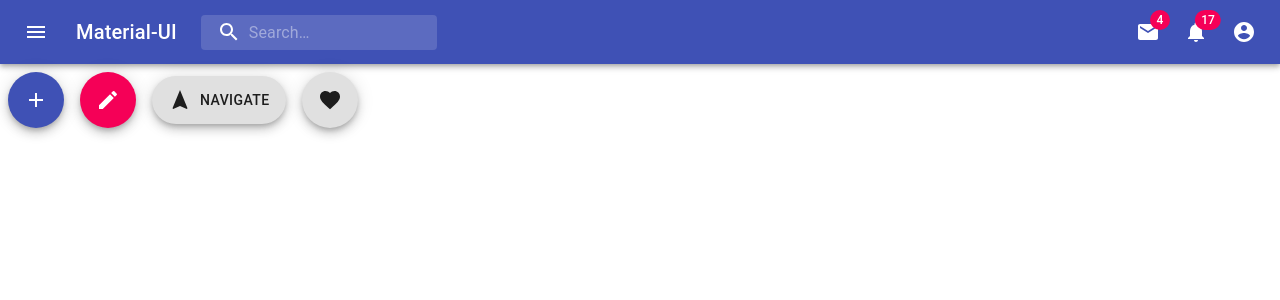
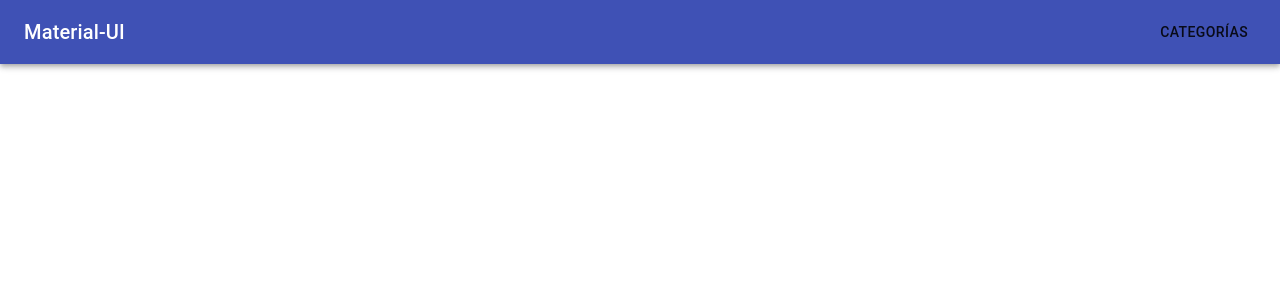
Before and after one commit to ignaciofeito/pampa-wines, a React (Create React App) app: page / in a window 1280 px wide. Shown: the top 300 px of the page. Built offline with nearby package versions, Linux system fonts and the light colour scheme.

Commit message:
Agregada la AppBar

```diff
--- a/src/App.js
+++ b/src/App.js
@@ -5,8 +5,9 @@ import Buttons from './components/Buttons/Buttons'
 const App = props => {
 
   return <>
+
     <NavBar />
-    <Buttons />
+
   </>
 }
 
--- a/src/components/NavBar/NavBar.js
+++ b/src/components/NavBar/NavBar.js
@@ -1,232 +1,66 @@
 import React from 'react';
-import { fade, makeStyles } from '@material-ui/core/styles';
 import AppBar from '@material-ui/core/AppBar';
 import Toolbar from '@material-ui/core/Toolbar';
-import IconButton from '@material-ui/core/IconButton';
 import Typography from '@material-ui/core/Typography';
-import InputBase from '@material-ui/core/InputBase';
-import Badge from '@material-ui/core/Badge';
+import { makeStyles } from '@material-ui/core/styles';
+import Button from '@material-ui/core/Button';
+import Menu from '@material-ui/core/Menu';
 import MenuItem from '@material-ui/core/MenuItem';
-import Menu from '@material-ui/core/Menu';
-import MenuIcon from '@material-ui/icons/Menu';
-import SearchIcon from '@material-ui/icons/Search';
-import AccountCircle from '@material-ui/icons/AccountCircle';
-import MailIcon from '@material-ui/icons/Mail';
-import NotificationsIcon from '@material-ui/icons/Notifications';
-import MoreIcon from '@material-ui/icons/MoreVert';
 
 const useStyles = makeStyles((theme) => ({
-  grow: {
+  root: {
     flexGrow: 1,
   },
   menuButton: {
     marginRight: theme.spacing(2),
   },
   title: {
+    flexGrow: 1,
     display: 'none',
     [theme.breakpoints.up('sm')]: {
       display: 'block',
     },
   },
-  search: {
-    position: 'relative',
-    borderRadius: theme.shape.borderRadius,
-    backgroundColor: fade(theme.palette.common.white, 0.15),
-    '&:hover': {
-      backgroundColor: fade(theme.palette.common.white, 0.25),
-    },
-    marginRight: theme.spacing(2),
-    marginLeft: 0,
-    width: '100%',
-    [theme.breakpoints.up('sm')]: {
-      marginLeft: theme.spacing(3),
-      width: 'auto',
-    },
-  },
-  searchIcon: {
-    padding: theme.spacing(0, 2),
-    height: '100%',
-    position: 'absolute',
-    pointerEvents: 'none',
-    display: 'flex',
-    alignItems: 'center',
-    justifyContent: 'center',
-  },
-  inputRoot: {
-    color: 'inherit',
-  },
-  inputInput: {
-    padding: theme.spacing(1, 1, 1, 0),
-    // vertical padding + font size from searchIcon
-    paddingLeft: `calc(1em + ${theme.spacing(4)}px)`,
-    transition: theme.transitions.create('width'),
-    width: '100%',
-    [theme.breakpoints.up('md')]: {
-      width: '20ch',
-    },
-  },
-  sectionDesktop: {
-    display: 'none',
-    [theme.breakpoints.up('md')]: {
-      display: 'flex',
-    },
-  },
-  sectionMobile: {
-    display: 'flex',
-    [theme.breakpoints.up('md')]: {
-      display: 'none',
-    },
-  },
 }));
 
-export default function PrimarySearchAppBar() {
+export default function SearchAppBar() {
   const classes = useStyles();
   const [anchorEl, setAnchorEl] = React.useState(null);
-  const [mobileMoreAnchorEl, setMobileMoreAnchorEl] = React.useState(null);
-
-  const isMenuOpen = Boolean(anchorEl);
-  const isMobileMenuOpen = Boolean(mobileMoreAnchorEl);
-
-  const handleProfileMenuOpen = (event) => {
+  const handleClick = (event) => {
     setAnchorEl(event.currentTarget);
   };
 
-  const handleMobileMenuClose = () => {
-    setMobileMoreAnchorEl(null);
+  const handleClose = () => {
+    setAnchorEl(null);
   };
-
-  const handleMenuClose = () => {
-    setAnchorEl(null);
-    handleMobileMenuClose();
-  };
-
-  const handleMobileMenuOpen = (event) => {
-    setMobileMoreAnchorEl(event.currentTarget);
-  };
-
-  const menuId = 'primary-search-account-menu';
-  const renderMenu = (
-    <Menu
-      anchorEl={anchorEl}
-      anchorOrigin={{ vertical: 'top', horizontal: 'right' }}
-      id={menuId}
-      keepMounted
-      transformOrigin={{ vertical: 'top', horizontal: 'right' }}
-      open={isMenuOpen}
-      onClose={handleMenuClose}
-    >
-      <MenuItem onClick={handleMenuClose}>Profile</MenuItem>
-      <MenuItem onClick={handleMenuClose}>My account</MenuItem>
-    </Menu>
-  );
-
-  const mobileMenuId = 'primary-search-account-menu-mobile';
-  const renderMobileMenu = (
-    <Menu
-      anchorEl={mobileMoreAnchorEl}
-      anchorOrigin={{ vertical: 'top', horizontal: 'right' }}
-      id={mobileMenuId}
-      keepMounted
-      transformOrigin={{ vertical: 'top', horizontal: 'right' }}
-      open={isMobileMenuOpen}
-      onClose={handleMobileMenuClose}
-    >
-      <MenuItem>
-        <IconButton aria-label="show 4 new mails" color="inherit">
-          <Badge badgeContent={4} color="secondary">
-            <MailIcon />
-          </Badge>
-        </IconButton>
-        <p>Messages</p>
-      </MenuItem>
-      <MenuItem>
-        <IconButton aria-label="show 11 new notifications" color="inherit">
-          <Badge badgeContent={11} color="secondary">
-            <NotificationsIcon />
-          </Badge>
-        </IconButton>
-        <p>Notifications</p>
-      </MenuItem>
-      <MenuItem onClick={handleProfileMenuOpen}>
-        <IconButton
-          aria-label="account of current user"
-          aria-controls="primary-search-account-menu"
-          aria-haspopup="true"
-          color="inherit"
-        >
-          <AccountCircle />
-        </IconButton>
-        <p>Profile</p>
-      </MenuItem>
-    </Menu>
-  );
-
   return (
-    <div className={classes.grow}>
+    <div className={classes.root}>
       <AppBar position="static">
         <Toolbar>
-          <IconButton
-            edge="start"
-            className={classes.menuButton}
-            color="inherit"
-            aria-label="open drawer"
-          >
-            <MenuIcon />
-          </IconButton>
           <Typography className={classes.title} variant="h6" noWrap>
             Material-UI
           </Typography>
-          <div className={classes.search}>
-            <div className={classes.searchIcon}>
-              <SearchIcon />
-            </div>
-            <InputBase
-              placeholder="Search…"
-              classes={{
-                root: classes.inputRoot,
-                input: classes.inputInput,
-              }}
-              inputProps={{ 'aria-label': 'search' }}
-            />
+          <div>
+            <Button aria-controls="simple-menu" aria-haspopup="true" onClick={handleClick}>
+              Categorías
+      </Button>
+            <Menu
+              id="simple-menu"
+              anchorEl={anchorEl}
+              keepMounted
+              open={Boolean(anchorEl)}
+              onClose={handleClose}
+            >
+              <MenuItem onClick={handleClose}>Guitarras</MenuItem>
+              <MenuItem onClick={handleClose}>Teclados</MenuItem>
+              <MenuItem onClick={handleClose}>Bajos</MenuItem>
+              <MenuItem onClick={handleClose}>Batería</MenuItem>
+              <MenuItem onClick={handleClose}>Amplificadores</MenuItem>
+            </Menu>
           </div>
-          <div className={classes.grow} />
-          <div className={classes.sectionDesktop}>
-            <IconButton aria-label="show 4 new mails" color="inherit">
-              <Badge badgeContent={4} color="secondary">
-                <MailIcon />
-              </Badge>
-            </IconButton>
-            <IconButton aria-label="show 17 new notifications" color="inherit">
-              <Badge badgeContent={17} color="secondary">
-                <NotificationsIcon />
-              </Badge>
-            </IconButton>
-            <IconButton
-              edge="end"
-              aria-label="account of current user"
-              aria-controls={menuId}
-              aria-haspopup="true"
-              onClick={handleProfileMenuOpen}
-              color="inherit"
-            >
-              <AccountCircle />
-            </IconButton>
-          </div>
-          <div className={classes.sectionMobile}>
-            <IconButton
-              aria-label="show more"
-              aria-controls={mobileMenuId}
-              aria-haspopup="true"
-              onClick={handleMobileMenuOpen}
-              color="inherit"
-            >
-              <MoreIcon />
-            </IconButton>
-          </div>
+
         </Toolbar>
       </AppBar>
-      {renderMobileMenu}
-      {renderMenu}
     </div>
   );
 }
```
